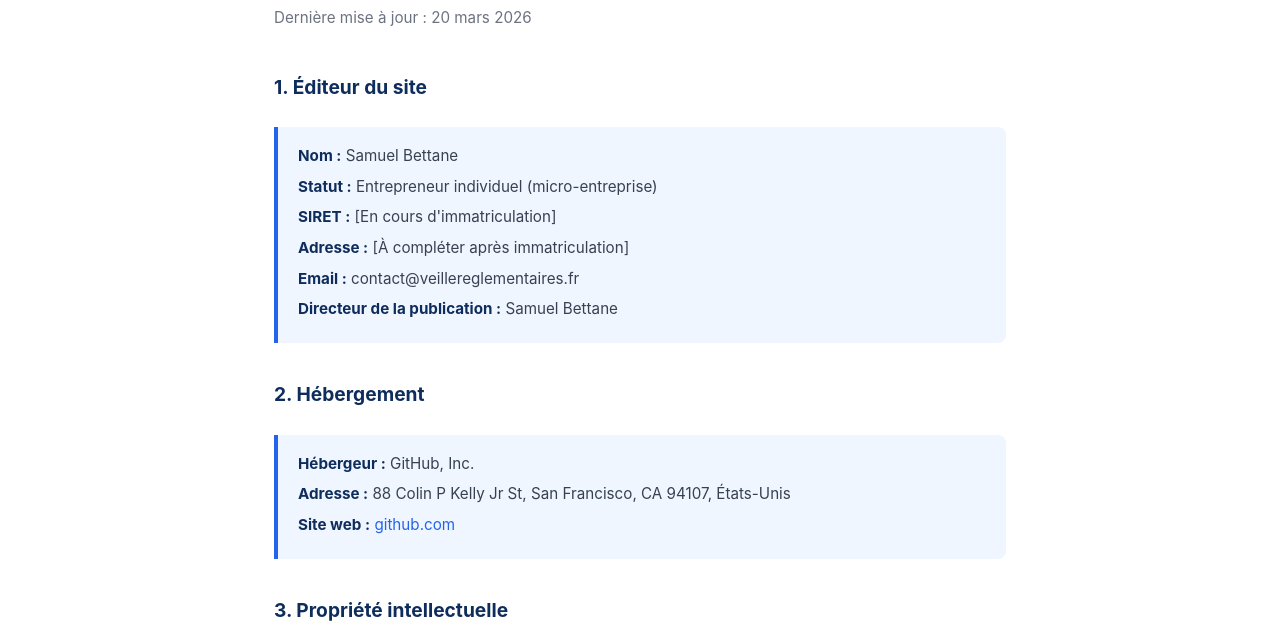
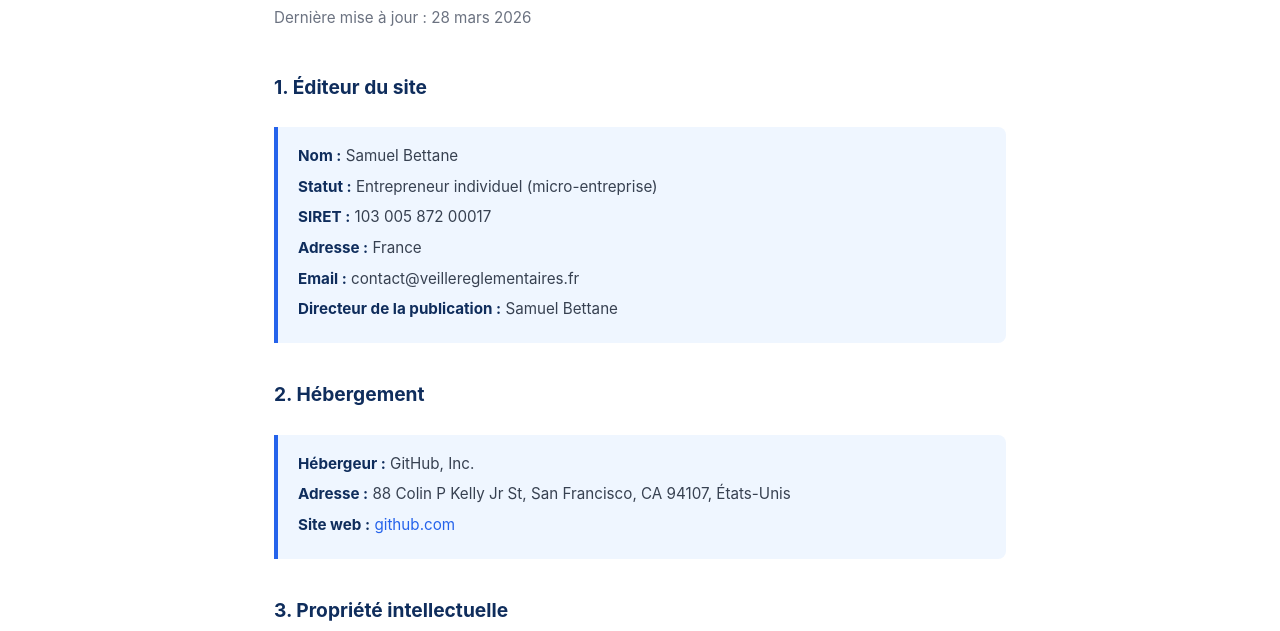
Before and after one commit to samuel82648-cell/veillereglementaire, a plain HTML site: page mentions-legales.html in a window 1280 px wide. Shown: the part 169-800 px from the top of the page. Drawn offline with Linux system fonts and the light colour scheme.

Commit message:
Ajout SIRET 103 005 872 00017 dans mentions legales

```diff
--- a/mentions-legales.html
+++ b/mentions-legales.html
@@ -61,14 +61,14 @@
 
   <div class="container">
     <h1>Mentions légales</h1>
-    <p class="subtitle">Dernière mise à jour : 20 mars 2026</p>
+    <p class="subtitle">Dernière mise à jour : 28 mars 2026</p>
 
     <h2>1. Éditeur du site</h2>
     <div class="info-box">
       <p><strong>Nom :</strong> Samuel Bettane</p>
       <p><strong>Statut :</strong> Entrepreneur individuel (micro-entreprise)</p>
-      <p><strong>SIRET :</strong> [En cours d'immatriculation]</p>
-      <p><strong>Adresse :</strong> [À compléter après immatriculation]</p>
+      <p><strong>SIRET :</strong> 103 005 872 00017</p>
+      <p><strong>Adresse :</strong> France</p>
       <p><strong>Email :</strong> contact@veillereglementaires.fr</p>
       <p><strong>Directeur de la publication :</strong> Samuel Bettane</p>
     </div>
```
